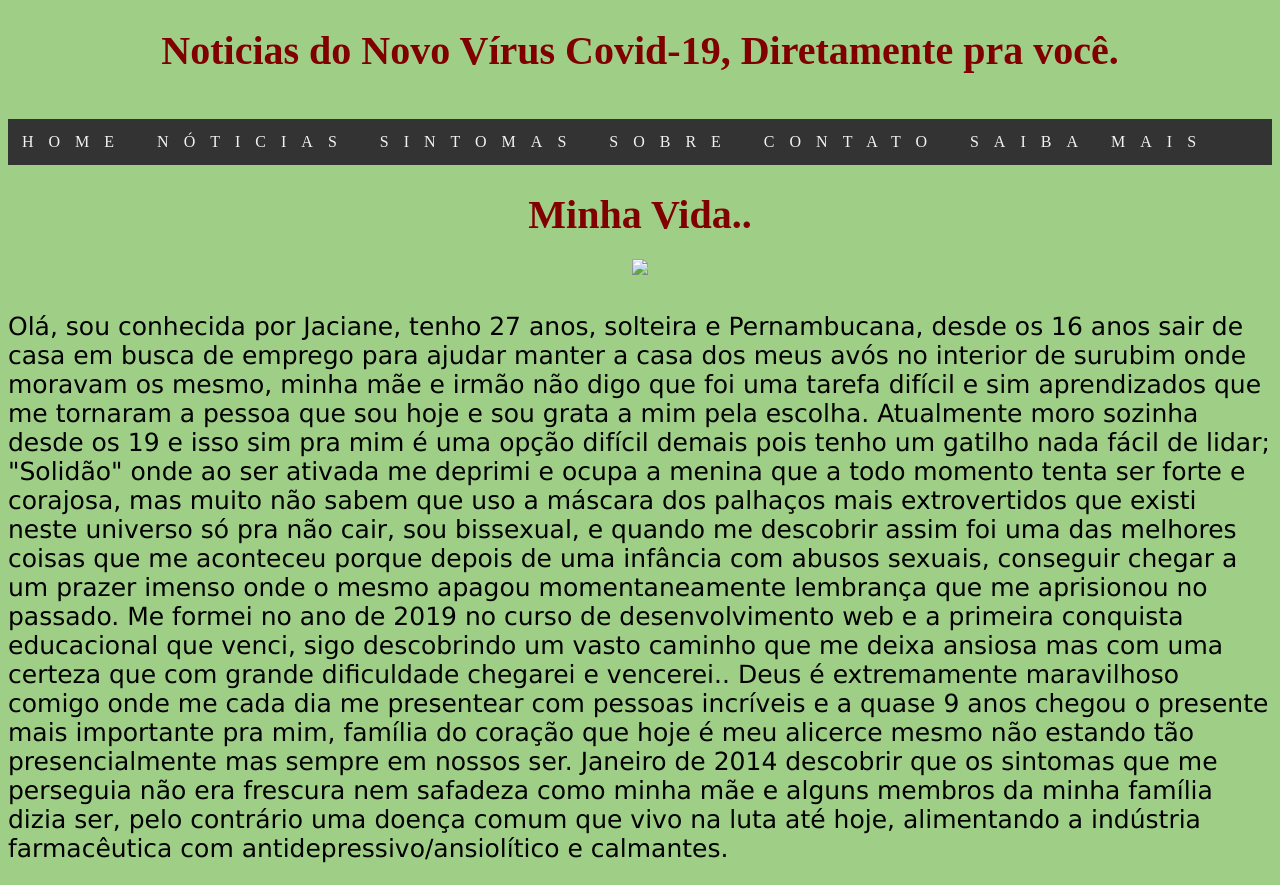
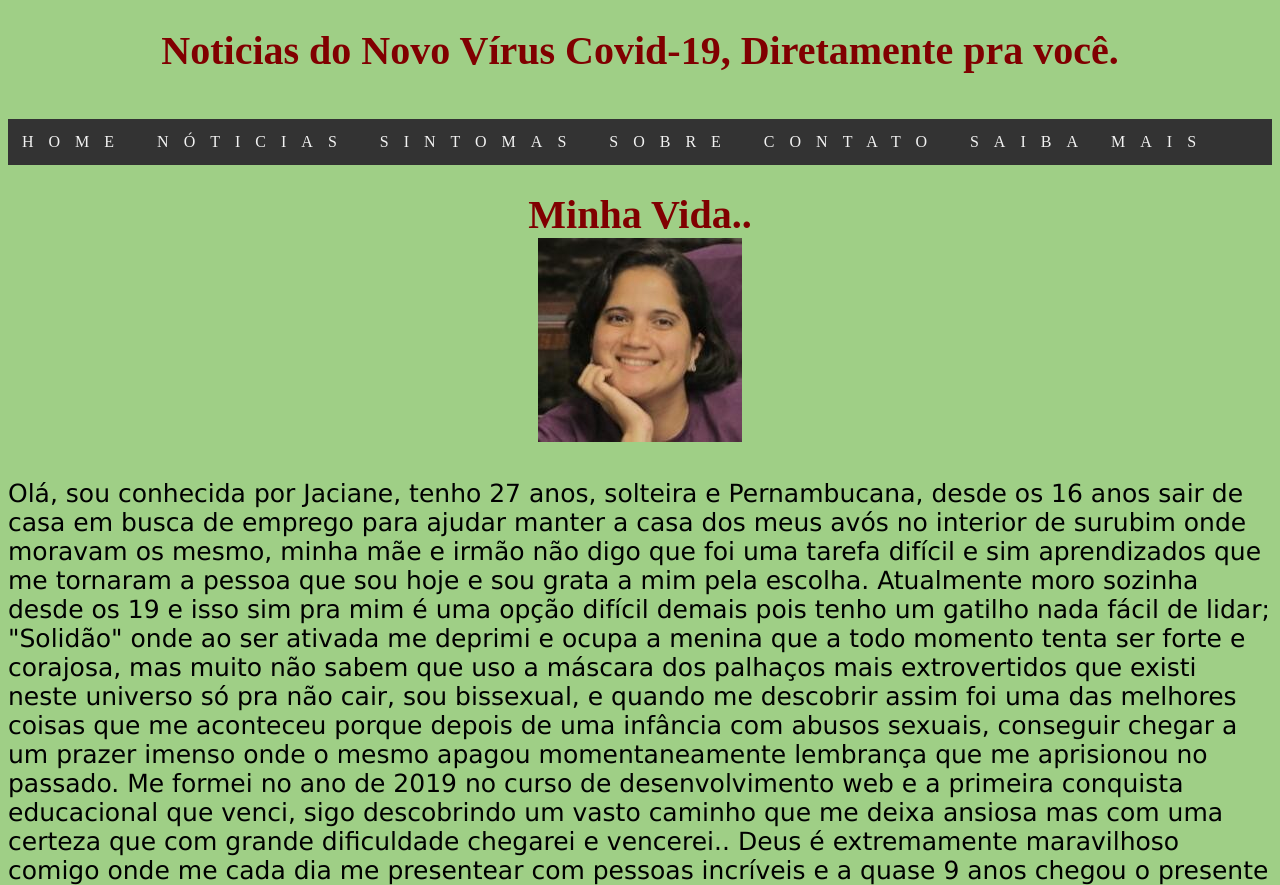
Before and after one commit to JacianeSantos/Gama_Covid-19, a plain HTML site: page sobre.html in a window 1280 px wide. Shown: the top 885 px of the page. Drawn offline with Linux system fonts and the light colour scheme.

Commit message:
Update sobre.html

```diff
--- a/sobre.html
+++ b/sobre.html
@@ -24,8 +24,7 @@
       </div>
     <h1>
         Minha Vida..<br>
-        <center><img src="jaci.png." > </center>
-    </h1>
+     <center><img src="jaci.png" > </center></h1>
     <p>Olá, sou conhecida por Jaciane, tenho 27 anos, solteira e Pernambucana, desde os 16 anos sair de casa em busca de emprego para ajudar manter a casa dos meus avós no interior de surubim onde moravam os mesmo, minha mãe e irmão não digo que foi uma tarefa difícil e sim aprendizados que me tornaram a pessoa que sou hoje e sou grata a mim pela escolha.
         Atualmente moro sozinha desde os 19 e isso sim pra mim é uma opção difícil demais pois tenho um gatilho nada fácil de lidar; "Solidão" onde ao ser ativada me deprimi e ocupa a menina que a todo momento tenta ser forte e corajosa, mas muito não sabem que uso a máscara dos palhaços mais extrovertidos que existi neste universo só pra não cair, sou bissexual, e quando me descobrir assim foi uma das melhores coisas que me aconteceu porque depois de uma infância com abusos sexuais, conseguir chegar a um prazer imenso onde o mesmo apagou momentaneamente lembrança que me aprisionou no passado.
         Me formei no ano de 2019 no curso de desenvolvimento web e a primeira conquista educacional que venci, sigo descobrindo um vasto caminho que me deixa ansiosa mas com uma certeza que com grande dificuldade chegarei e vencerei..
```
